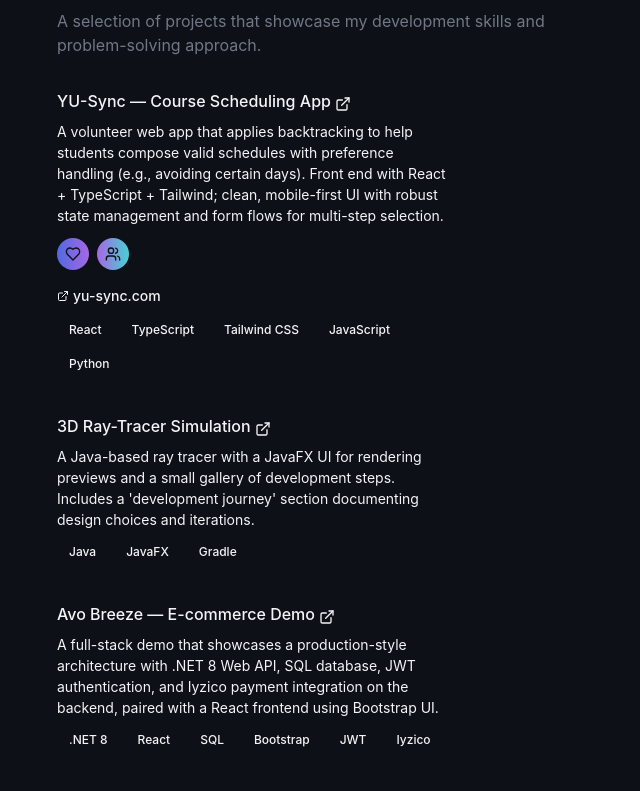
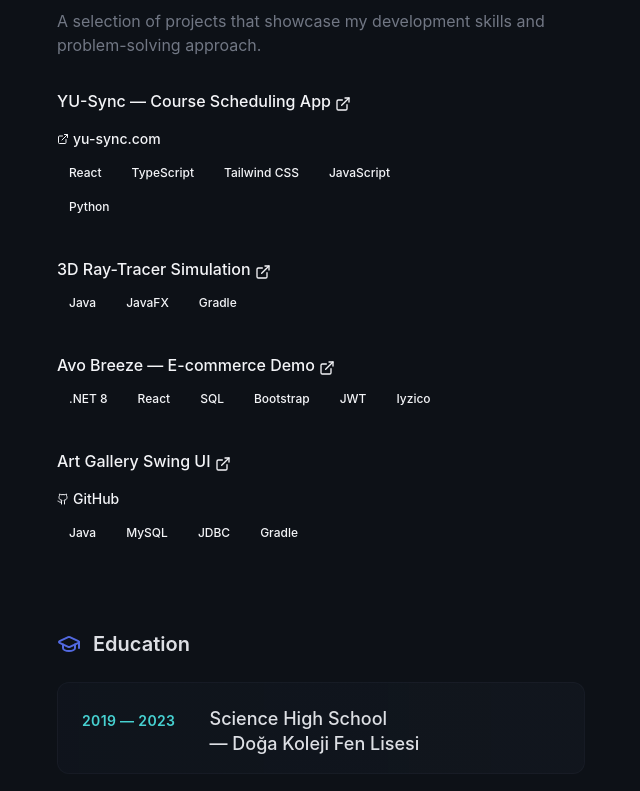
Before and after one commit to this-Demir/demirdogen.dev-portfolio, a React (Vite) app: page / in a window 1280 px wide. Shown: the part 1209-2000 px from the top of the page, without its empty margins (599-1239 px from the left). Built offline with nearby package versions, Linux system fonts and the light colour scheme; the HTML template or start-up script is replaced by a standard one.

Commit message:
Code edited in Lovable Code Editor

```diff
--- a/src/components/ProjectCard.tsx
+++ b/src/components/ProjectCard.tsx
@@ -46,9 +46,6 @@ const ProjectCard = ({
           </a>
         </h3>
 
-        <div className="mt-2 text-sm leading-normal text-slate">
-          {description}
-        </div>
 
         {stats && (
           <div className="mt-2 text-sm font-medium text-slate">
```
